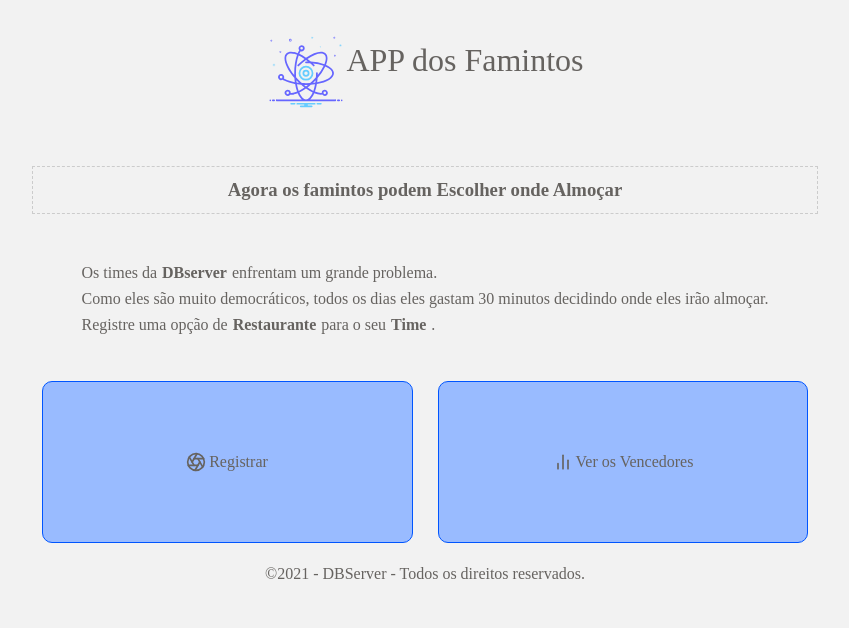
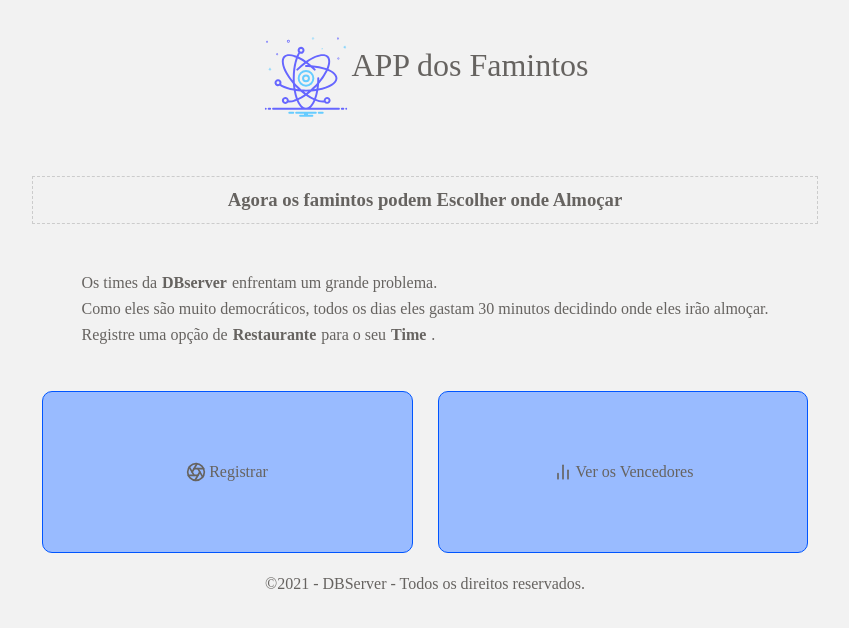
Before and after one commit to devluma/famintos, a React (Create React App) app in the folder app/: page / in a window 1280 px wide. Shown: the top 628 px of the page, without its empty margins (215-1064 px from the left). Built offline with nearby package versions, Linux system fonts and the light colour scheme.

Commit message:
Ajustado stilização dos header h1

```diff
--- a/app/src/components/Header/styles.ts
+++ b/app/src/components/Header/styles.ts
@@ -12,6 +12,6 @@ export const Content = styled.div`
   align-items: center;
 
   > img {
-    height: 80px;
+    height: 90px;
   }
 `;
```
